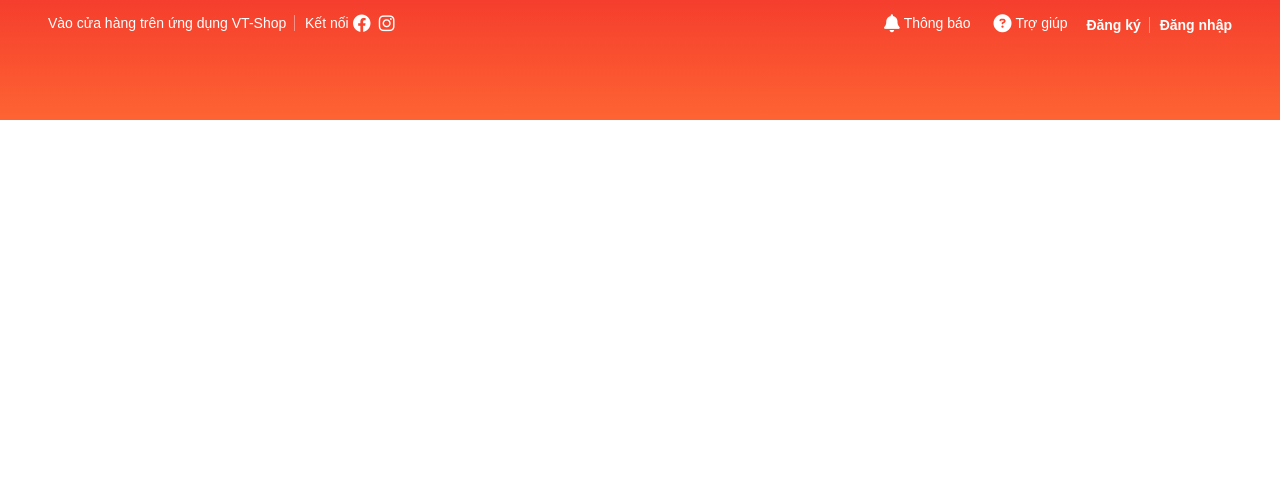
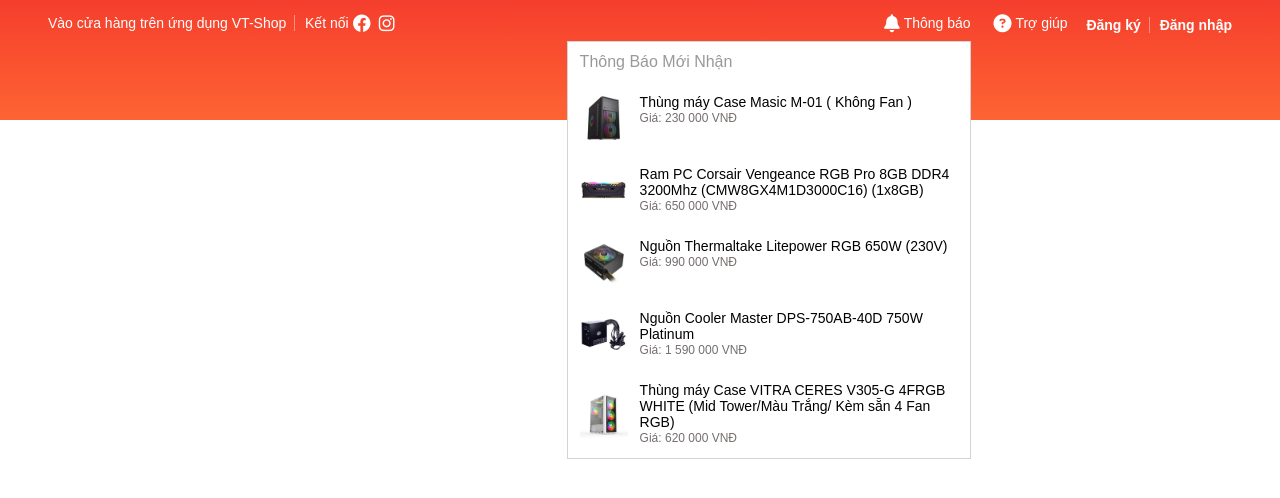
Before and after one commit to ThienLamDuoc/thienprj.github.io, a plain HTML site: page index.html in a window 1280 px wide. Drawn offline with nearby package versions, Linux system fonts and the light colour scheme.

Commit message:
18-6-2023

```diff
--- a/ASSETS/CSS/style.css
+++ b/ASSETS/CSS/style.css
@@ -72,7 +72,8 @@
     right: -9px;
     transform: translateY(-50%);
 }
-.header__navbar-item--separate:hover .header__qr{
+
+.header__navbar-item--separate:hover .header__qr {
     display: block;
 
 }
@@ -89,7 +90,8 @@
     display: none;
     animation: fadeIn ease-in .3s;
 }
-.header__qr::before{
+
+.header__qr::before {
     content: "";
     position: absolute;
     display: block;
@@ -106,7 +108,8 @@
 .header__qr-link:nth-child(1) {
     margin-left: 11px;
 }
-.header__qr-link:nth-child(2){
+
+.header__qr-link:nth-child(2) {
     margin-right: 11px;
 }
 
@@ -118,3 +121,62 @@
 .header__qr-download-img {
     height: 14px;
 }
+
+/* header notification */
+
+.header__notify {
+    position: absolute;
+    top: 118%;
+    right: 0;
+    width: 404px;
+    background-color: var(--white-color);
+    border: 1px solid #D3D3D3;
+}
+
+.header__notify-header {
+    height: 40px;
+    background-color: var(--white-color);
+}
+.header__notify-header h3{
+    line-height: 40px;
+    color: #999;
+    margin: 0 0 0 12px;
+    font-weight: 400;
+    font-size: 1.6rem;
+}
+
+.header__notify-list {
+    padding-left: 0;
+}
+
+.header__notify-item {
+
+}
+
+.header__notify-link {
+    display: flex;
+    text-decoration: none;
+    padding: 12px;
+}
+
+.header__notify-img {
+    width: 48px;
+    object-fit: contain;
+}
+
+.header__notify-info {
+    margin-left: 12px;
+}
+
+.header__notify-name {
+    display: block;
+    font-size: 14px;
+    color: var(--black-color);
+    font-weight: 400;
+}
+
+.header__notify-decriotion {
+    display: block;
+    font-size: 12px;
+    color: #756F6e ;
+}
--- a/index.html
+++ b/index.html
@@ -51,6 +51,58 @@
                             <a href="" class="header__navbar-item-link">
                                 <i class="header__navbar-icon fa-solid fa-bell"></i>
                                 Thông báo</a>
+                            <div class="header__notify">
+                                <header class="header__notify-header">
+                                    <h3>Thông Báo Mới Nhận</h3>
+                                </header>
+                                <ul class="header__notify-list">
+                                    <li class="header__notify-item">
+                                        <a href="" class="header__notify-link">
+                                            <img src="./ASSETS/IMAGES/Thông báo 1.webp" alt="" class="header__notify-img">
+                                            <div class="header__notify-info">
+                                                <span class="header__notify-name">Thùng máy Case Masic M-01 ( Không Fan )</span>
+                                                <span class="header__notify-decriotion">Giá: 230 000 VNĐ</span>
+                                            </div>
+                                        </a>
+                                    </li>
+                                    <li class="header__notify-item">
+                                        <a href="" class="header__notify-link">
+                                            <img src="./ASSETS/IMAGES/Thông báo 2.webp" alt="" class="header__notify-img">
+                                            <div class="header__notify-info">
+                                                <span class="header__notify-name">Ram PC Corsair Vengeance RGB Pro 8GB DDR4 3200Mhz (CMW8GX4M1D3000C16) (1x8GB)</span>
+                                                <span class="header__notify-decriotion">Giá: 650 000 VNĐ</span>
+                                            </div>
+                                        </a>
+                                    </li>
+                                    <li class="header__notify-item">
+                                        <a href="" class="header__notify-link">
+                                            <img src="./ASSETS/IMAGES/Thông báo 3.webp" alt="" class="header__notify-img">
+                                            <div class="header__notify-info">
+                                                <span class="header__notify-name">Nguồn Thermaltake Litepower RGB 650W (230V)</span>
+                                                <span class="header__notify-decriotion">Giá: 990 000 VNĐ</span>
+                                            </div>
+                                        </a>
+                                    </li>
+                                    <li class="header__notify-item">
+                                        <a href="" class="header__notify-link">
+                                            <img src="./ASSETS/IMAGES/Thông báo 4.webp" alt="" class="header__notify-img">
+                                            <div class="header__notify-info">
+                                                <span class="header__notify-name">Nguồn Cooler Master DPS-750AB-40D 750W Platinum</span>
+                                                <span class="header__notify-decriotion">Giá: 1 590 000 VNĐ</span>
+                                            </div>
+                                        </a>
+                                    </li>
+                                    <li class="header__notify-item">
+                                        <a href="" class="header__notify-link">
+                                            <img src="./ASSETS/IMAGES/Thông báo 5.webp" alt="" class="header__notify-img">
+                                            <div class="header__notify-info">
+                                                <span class="header__notify-name">Thùng máy Case VITRA CERES V305-G 4FRGB WHITE (Mid Tower/Màu Trắng/ Kèm sẵn 4 Fan RGB)</span>
+                                                <span class="header__notify-decriotion">Giá: 620 000 VNĐ</span>
+                                            </div>
+                                        </a>
+                                    </li>
+                                </ul>
+                            </div>
                         </li>
                         <li class="header__navbar-item">
                             <a href="" class="header__navbar-item-link">
```
Also changed, not shown: ASSETS/IMAGES/Thông báo 1.webp (added), ASSETS/IMAGES/Thông báo 2.webp (added), ASSETS/IMAGES/Thông báo 3.webp (added), ASSETS/IMAGES/Thông báo 4.webp (added), ASSETS/IMAGES/Thông báo 5.webp (added).
